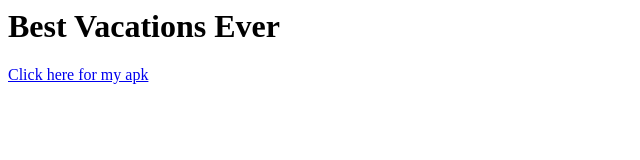
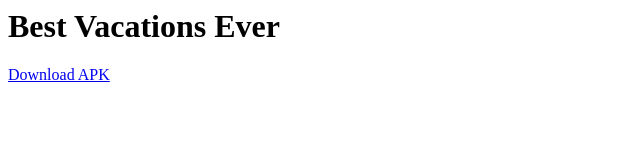
Before and after one commit to wnolan6/my-capstone-page, a plain HTML site: page index.html in a window 1280 px wide. Shown: the full height of the page, 0-640 px from the left. Drawn offline with Linux system fonts and the light colour scheme.

Commit message:
Update index.html

```diff
--- a/index.html
+++ b/index.html
@@ -1,2 +1,2 @@
 <h1>Best Vacations Ever</h1>
-<a href="https://wnolan6.github.io/my-capstone-page/">Click here for my apk</a>
+<a href="app-release.apk">Download APK</a>
```
